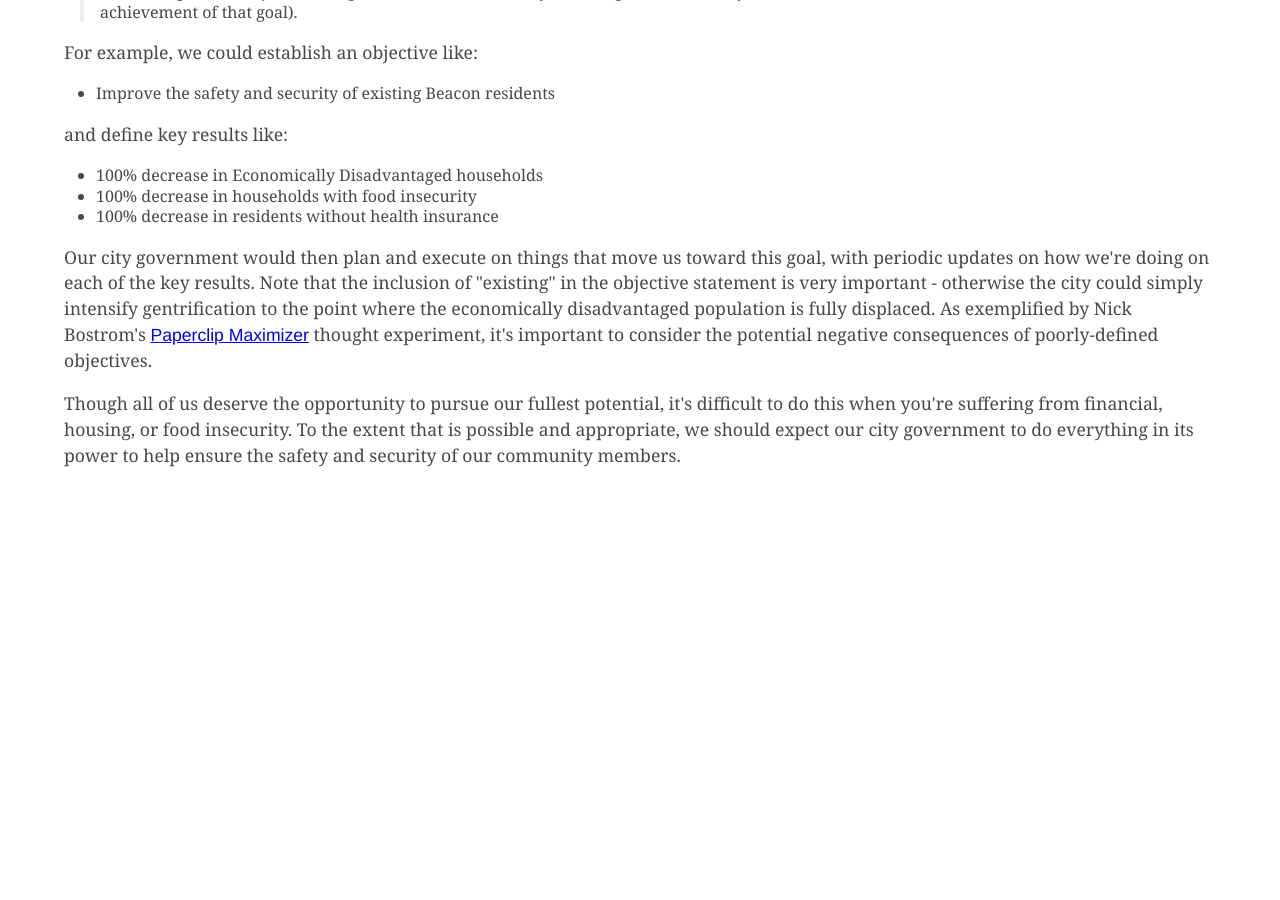
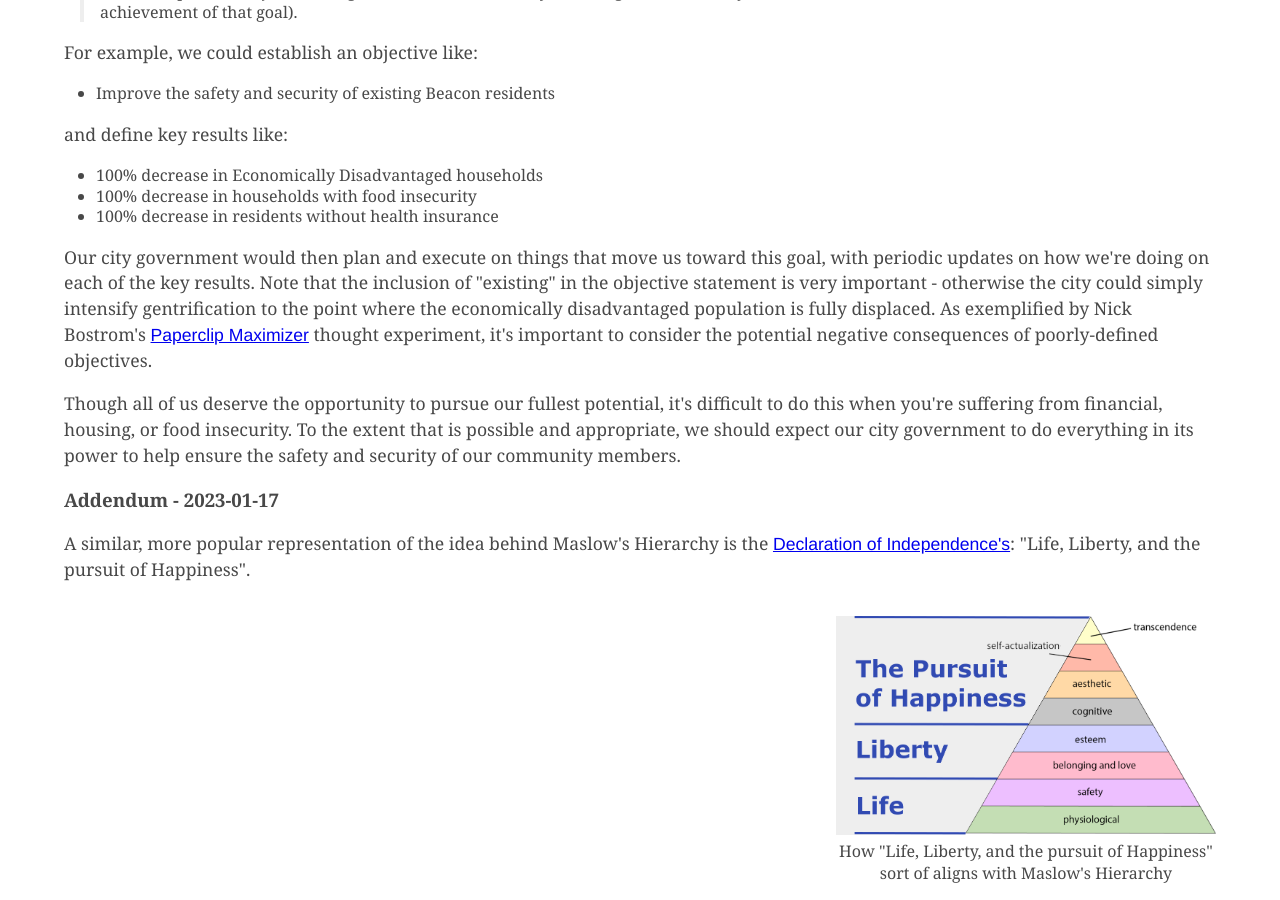
Before and after one commit to beaconny-net/beaconny.net, a Jekyll site: the page imagine-this-scenario/2022-12-29-run-it-like-a-startup---the-hierarchy-of-needs.html, which Jekyll copies as it is, in a window 1280 px wide and 900 px high, scrolled down 1540 px. Built offline with Jekyll 4.4.1, drawn with Linux system fonts in a browser that asks for light colours; before the commit the page ends 2104 px from its top, so only the background shows below that.

Commit message:
feature[imagine-this-scenarion]: Maslow's Hierarchy addendum

```diff
--- a/imagine-this-scenario/2022-12-29-run-it-like-a-startup---the-hierarchy-of-needs.html
+++ b/imagine-this-scenario/2022-12-29-run-it-like-a-startup---the-hierarchy-of-needs.html
@@ -101,7 +101,10 @@
         <p>
           Though all of us deserve the opportunity to pursue our fullest potential, it's difficult to do this when you're suffering from financial, housing, or food insecurity. To the extent that is possible and appropriate, we should expect our city government to do everything in its power to help ensure the safety and security of our community members.
         </p>
-      </article>
+          <h3>  Addendum - 2023-01-17</h3>        <p>
+          A similar, more popular representation of the idea behind Maslow's Hierarchy is the <a href="https://en.wikipedia.org/wiki/Life,_Liberty_and_the_pursuit_of_Happiness">Declaration of Independence's</a>: "Life, Liberty, and the pursuit of Happiness".
+        </p>
+          <figure><img src="images/MaslowHierarchy-annotated-llatpoh.png" alt="How &quot;Life, Liberty, and the pursuit of Happiness&quot; sort of aligns with Maslow's Hierarchy" title="How &quot;Life, Liberty, and the pursuit of Happiness&quot; sort of aligns with Maslow's Hierarchy"><figcaption>How "Life, Liberty, and the pursuit of Happiness" sort of aligns with Maslow's Hierarchy</figcaption></figure>      </article>
     </main>
   </body>
 </html>
--- a/imagine-this-scenario/src/context.json
+++ b/imagine-this-scenario/src/context.json
@@ -121,7 +121,10 @@
 
         "Our city government would then plan and execute on things that move us toward this goal, with periodic updates on how we're doing on each of the key results. Note that the inclusion of \"existing\" in the objective statement is very important - otherwise the city could simply intensify gentrification to the point where the economically disadvantaged population is fully displaced. As exemplified by Nick Bostrom's [Paperclip Maximizer](https://en.wikipedia.org/wiki/Instrumental_convergence#Paperclip_maximizer) thought experiment, it's important to consider the potential negative consequences of poorly-defined objectives.",
 
-        "Though all of us deserve the opportunity to pursue our fullest potential, it's difficult to do this when you're suffering from financial, housing, or food insecurity. To the extent that is possible and appropriate, we should expect our city government to do everything in its power to help ensure the safety and security of our community members."
+        "Though all of us deserve the opportunity to pursue our fullest potential, it's difficult to do this when you're suffering from financial, housing, or food insecurity. To the extent that is possible and appropriate, we should expect our city government to do everything in its power to help ensure the safety and security of our community members.",
+        "## Addendum - 2023-01-17",
+        "A similar, more popular representation of the idea behind Maslow's Hierarchy is the [Declaration of Independence's](https://en.wikipedia.org/wiki/Life,_Liberty_and_the_pursuit_of_Happiness): \"Life, Liberty, and the pursuit of Happiness\".",
+        "![How \"Life, Liberty, and the pursuit of Happiness\" sort of aligns with Maslow's Hierarchy](images/MaslowHierarchy-annotated-llatpoh.png)"
       ]
     }
   ]
```
Also changed, not shown: imagine-this-scenario/images/MaslowHierarchy-annotated-llatpoh.png (added).
